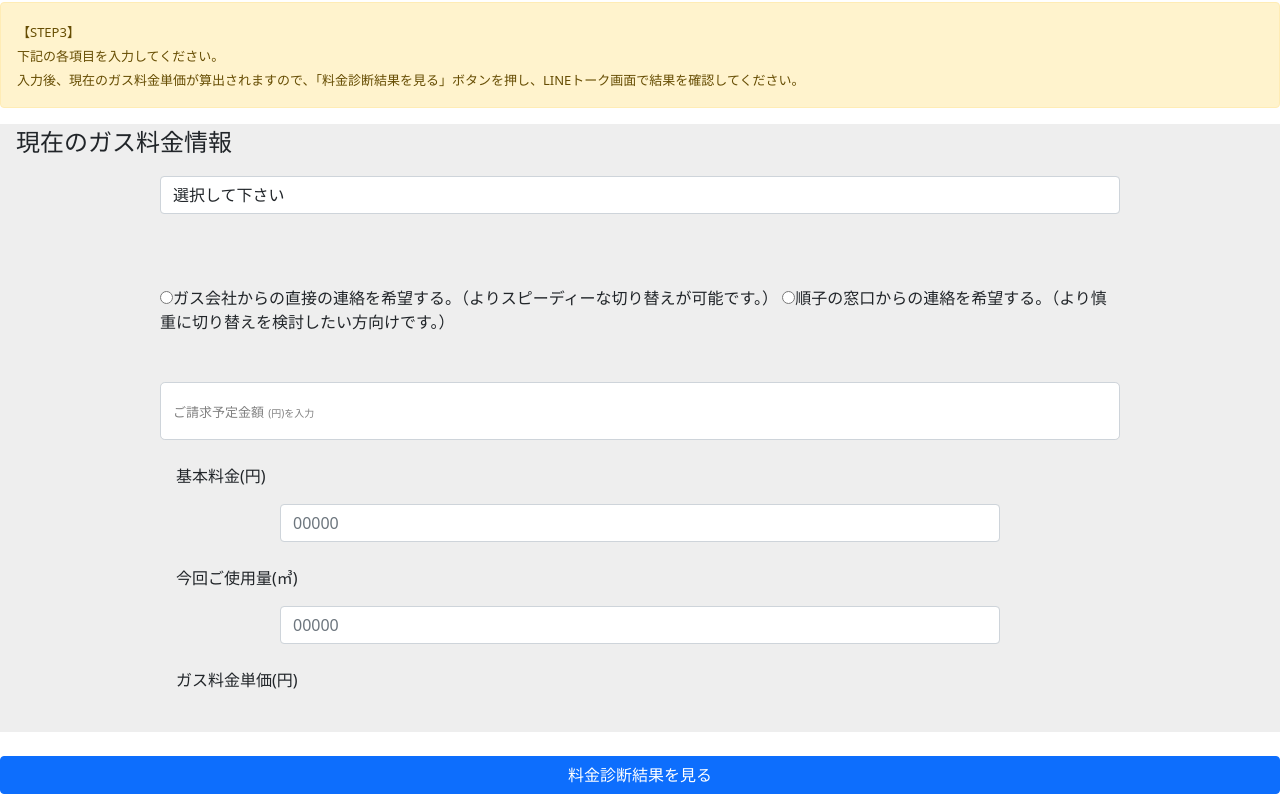
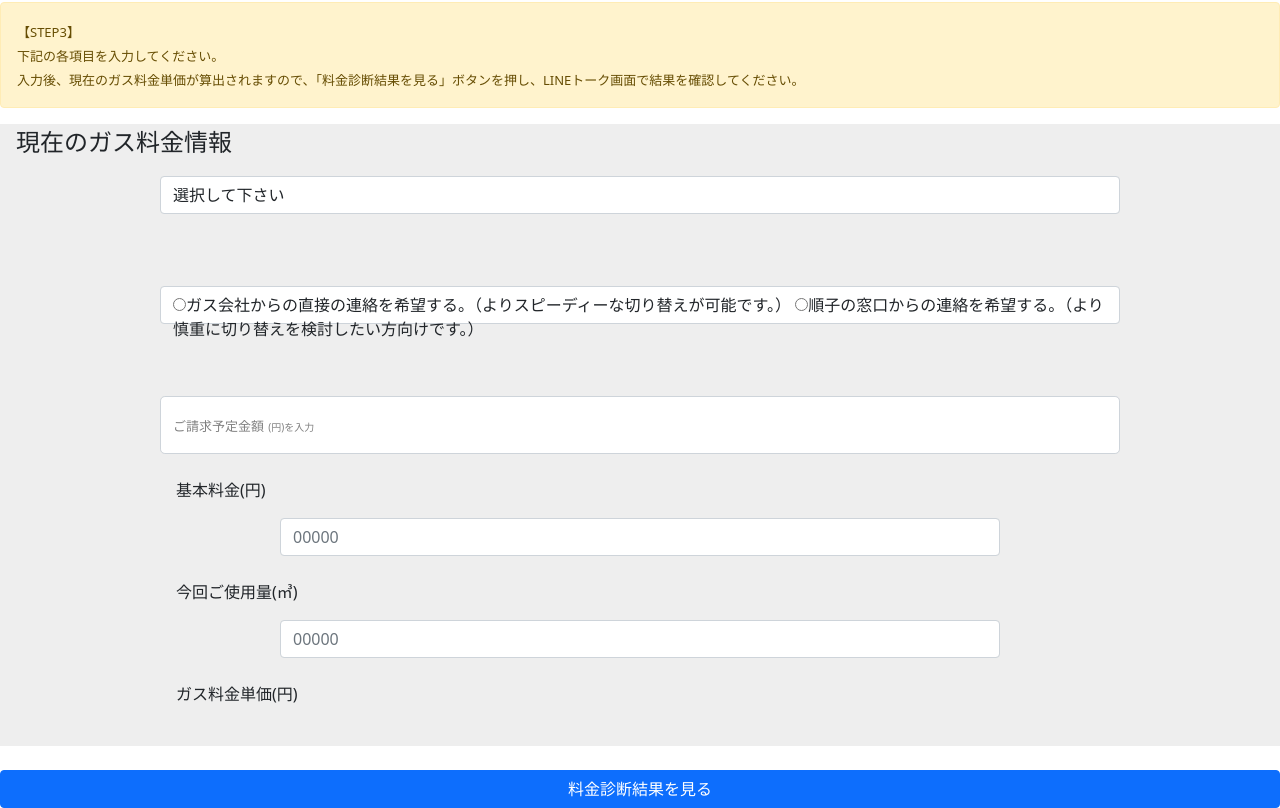
Before and after one commit to sho-tanabe/form_change_test, a plain HTML site: page index.html in a window 1280 px wide. Shown: the part 702-1510 px from the top of the page. Drawn offline with nearby package versions, Linux system fonts and the light colour scheme; a script that the page names is missing.

Commit message:
Update index.html

```diff
--- a/index.html
+++ b/index.html
@@ -262,11 +262,10 @@
                 <!--選択項目次第で入力項目を動的にするテスト2開始-->
 
 
-
-
-                <input type="radio" id="question1" name="question1" value="answer1">ガス会社からの直接の連絡を希望する。（よりスピーディーな切り替えが可能です。）
-                <input type="radio" id="question1" name="question1" value="answer2">順子の窓口からの連絡を希望する。（より慎重に切り替えを検討したい方向けです。）
-
+                <div id="ex_age_a" class="form-control mx-auto">
+                    <input type="radio" id="question1" name="question1" value="answer1">ガス会社からの直接の連絡を希望する。（よりスピーディーな切り替えが可能です。）
+                    <input type="radio" id="question1" name="question1" value="answer2">順子の窓口からの連絡を希望する。（より慎重に切り替えを検討したい方向けです。）
+                </div>
 
                 <br>
                 <div id="ex_box_div_b1" style="display:none;">
```
